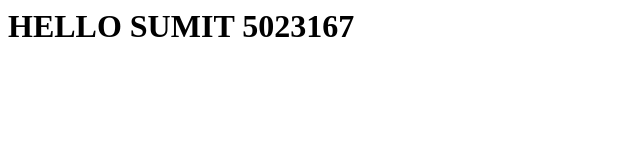
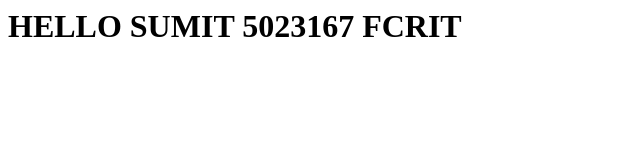
Before and after one commit to SumitJamdade/CICD, a plain HTML site: page index.html in a window 1280 px wide. Shown: the whole page, without its empty margins (0-640 px from the left). Drawn offline with Linux system fonts and the light colour scheme.

Commit message:
version 2

```diff
--- a/index.html
+++ b/index.html
@@ -1 +1 @@
-<h1>HELLO SUMIT 5023167</h1>
+<h1>HELLO SUMIT 5023167 FCRIT</h1>
```
